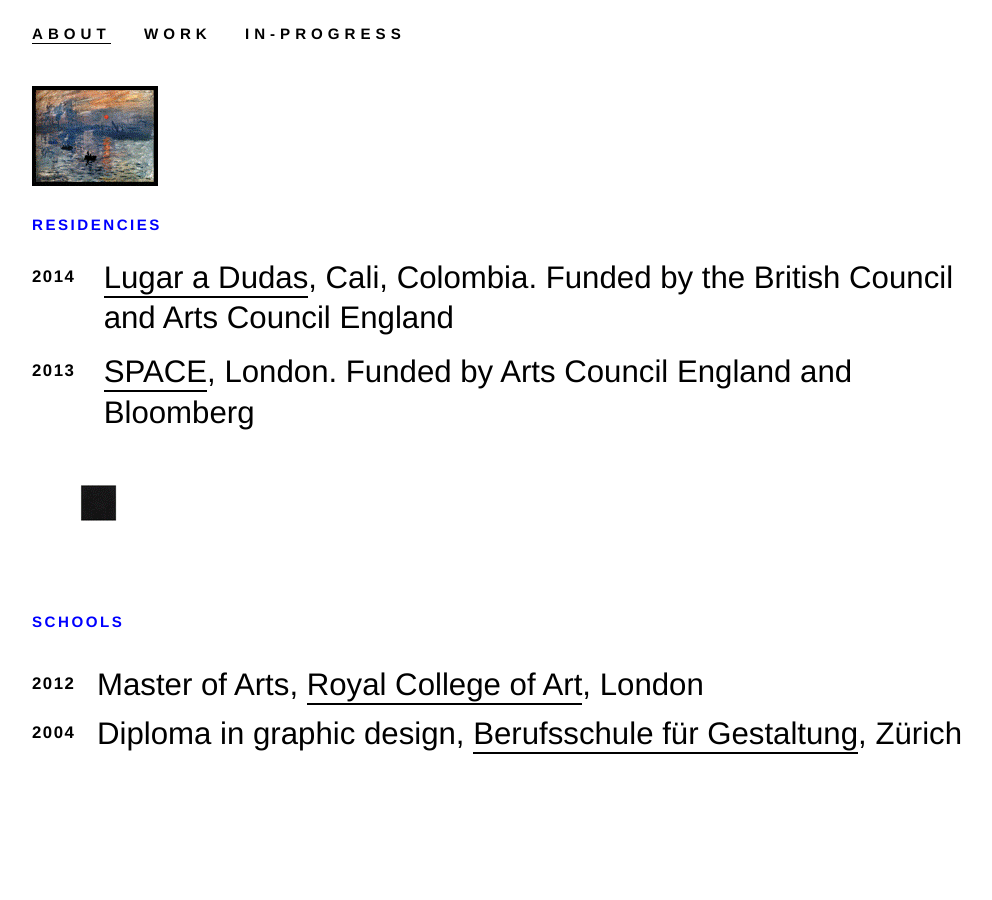
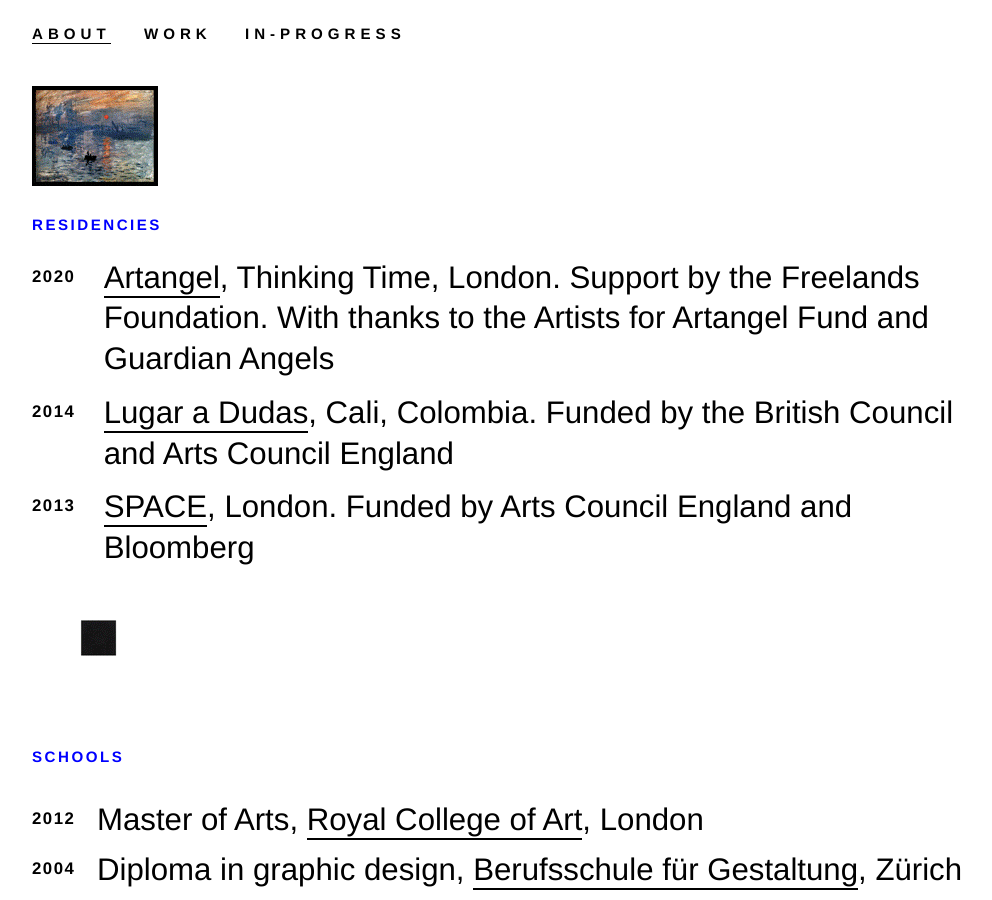
Before and after one commit to fabiennehess/fabiennehess.github.io, a Jekyll site: the page built from _pages/about.html, in a window 1280 px wide and 900 px high, scrolled down 4289 px. Shown: the whole window, without its empty margins (58-1050 px from the left). Built offline with Jekyll 4.4.1, drawn with Linux system fonts in a browser that asks for light colours; before the commit the page ends 5109 px from its top, so only the background shows below that.

Commit message:
progress

```diff
--- a/_data/residencies.yml
+++ b/_data/residencies.yml
@@ -1,4 +1,6 @@
 
+- year: 2020
+  title: <u>Artangel</u>, Thinking Time, London. Support by the Freelands Foundation. With thanks to the Artists for Artangel Fund and Guardian Angels
 - year: 2014
   title: <u>Lugar a Dudas</u>, Cali, Colombia. Funded by the British Council and Arts Council England
 - year: 2013
```
Also changed, not shown: _data/inprogress.yml (+0 -15 lines).
